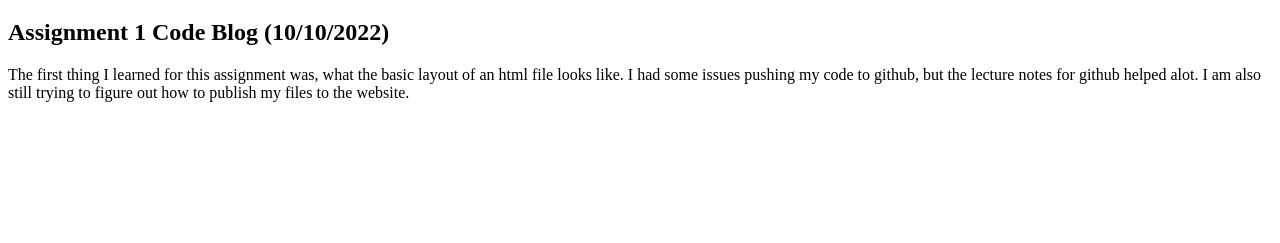
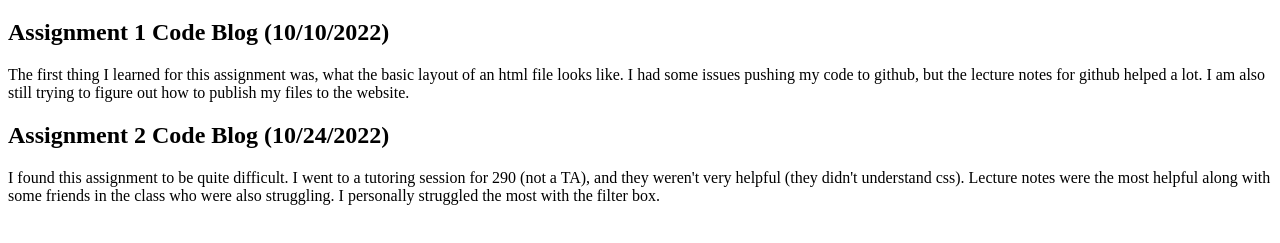
Before and after one commit to UnseemlyDuck/UnseemlyDuck.github.io, a plain HTML site: page blog.html in a window 1280 px wide. Shown: the part 87-330 px from the top of the page. Drawn offline with Linux system fonts and the light colour scheme.

Commit message:
Code Blog 2 push

```diff
--- a/blog.html
+++ b/blog.html
@@ -8,7 +8,18 @@
   <h2>
     Assignment 1 Code Blog (10/10/2022)
   </h2>
-  <p>The first thing I learned for this assignment was, what the basic layout of an html file looks like. I had some issues pushing my code to github, but the lecture notes for github helped alot. I am also still trying to figure out how to publish
+  <p>The first thing I learned for this assignment was, what the basic layout of an html file looks like. I had some issues pushing my code to github, but the lecture notes for github helped a lot. I am also still trying to figure out how to publish
     my files to the website. </p>
-</body>
+
+  <h2>
+    Assignment 2 Code Blog (10/24/2022)
+  </h2>
+  <p>
+    I found this assignment to be quite difficult.
+    I went to a tutoring session for 290 (not a TA), and they weren't very helpful (they didn't understand css).
+    Lecture notes were the most helpful along with some friends in the class who were also struggling.
+    I personally struggled the most with the filter box.
+  </p>
+
+  </body>
 </html>
```
